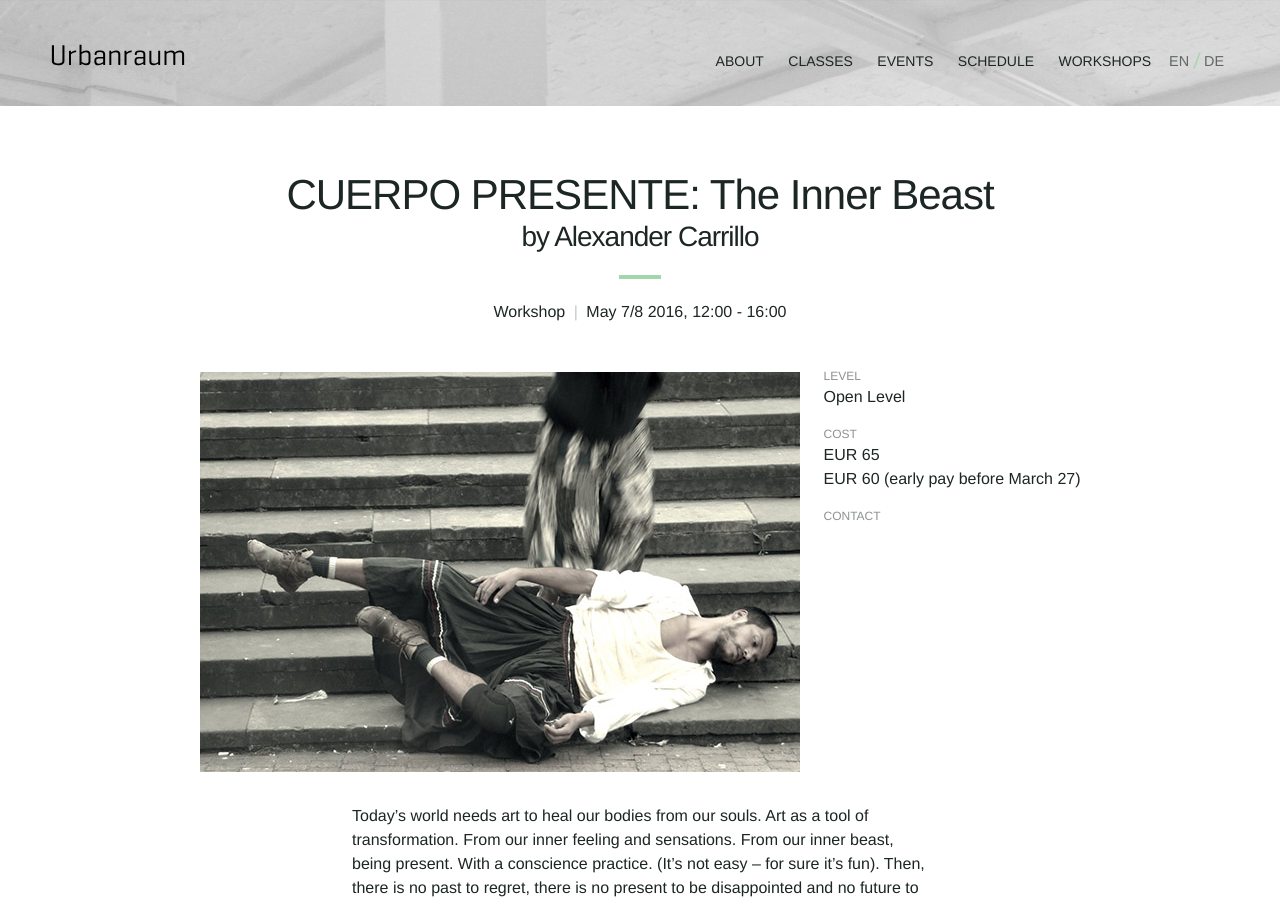
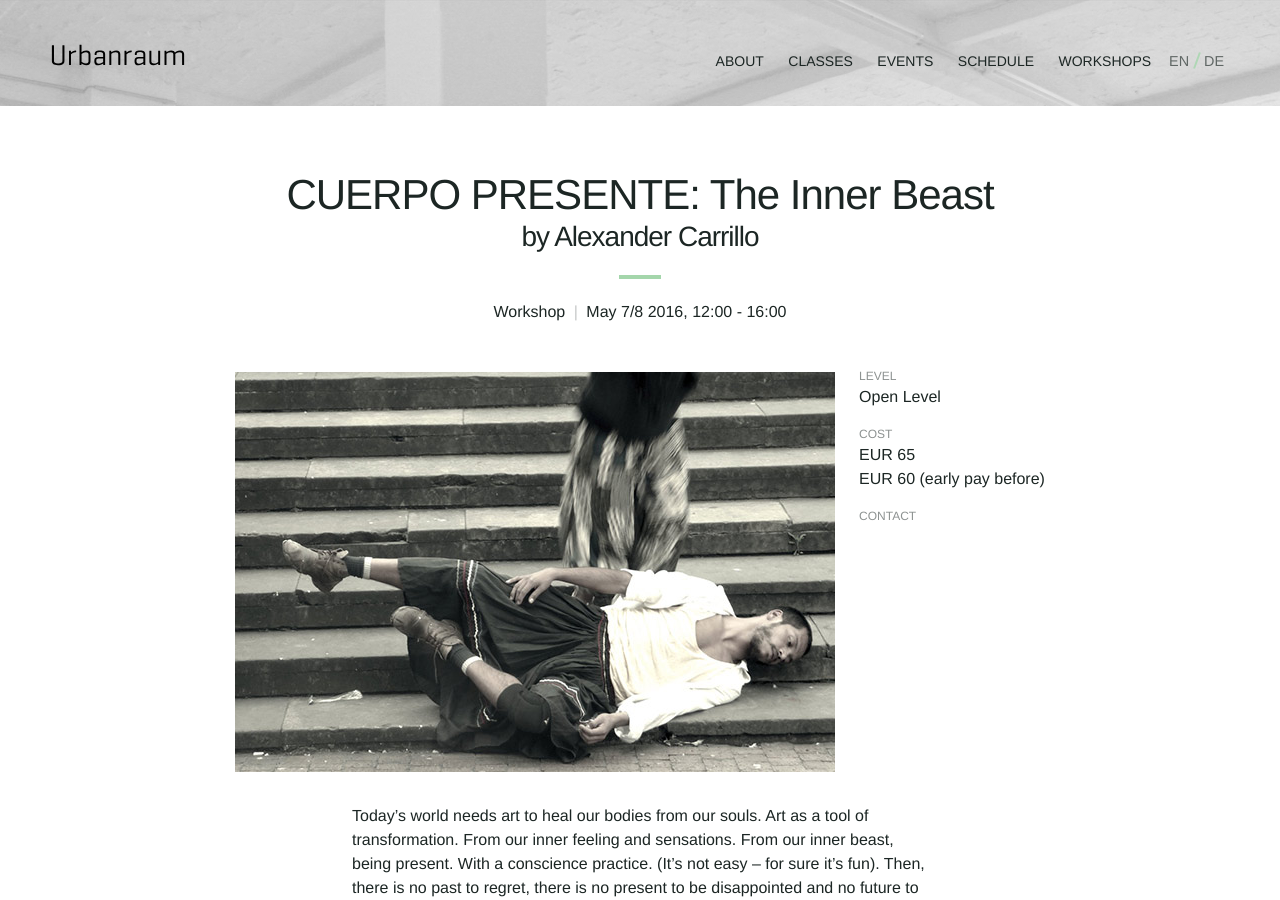
Before and after one commit to Kriesse/urbanraum, a Jekyll site: the page built from _workshops/cuerpo-presente.md, in a window 1280 px wide and 900 px high. Built offline with Jekyll 4.4.1, drawn with Linux system fonts in a browser that asks for light colours; nearby versions of some CDN libraries.

Commit message:
Update cuerpo-presente.md

```diff
--- a/_workshops/cuerpo-presente.md
+++ b/_workshops/cuerpo-presente.md
@@ -23,11 +23,11 @@ level_de: "Open Level"
 
 price_en: |
   EUR 65
-  EUR 60 (early pay before March 27)
+  EUR 60 (early pay before)
 
 price_de: |
   65 EUR
-  60 EUR (Frühbucher vor 27. März)
+  60 EUR (Frühbucher)
 
 
 
```
